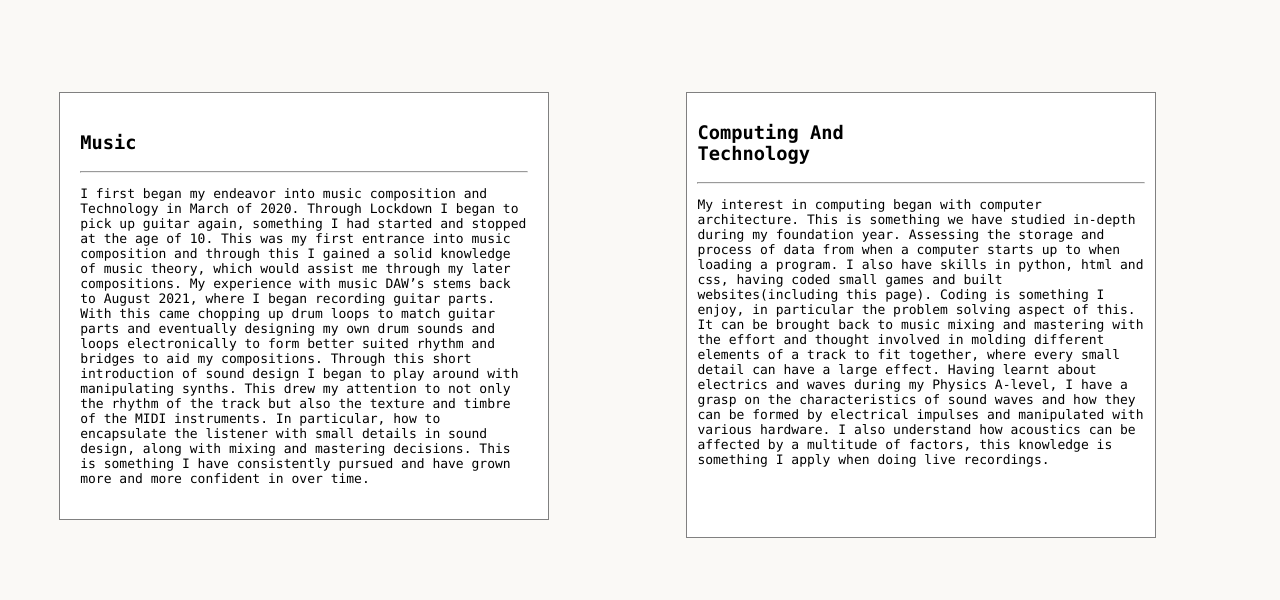
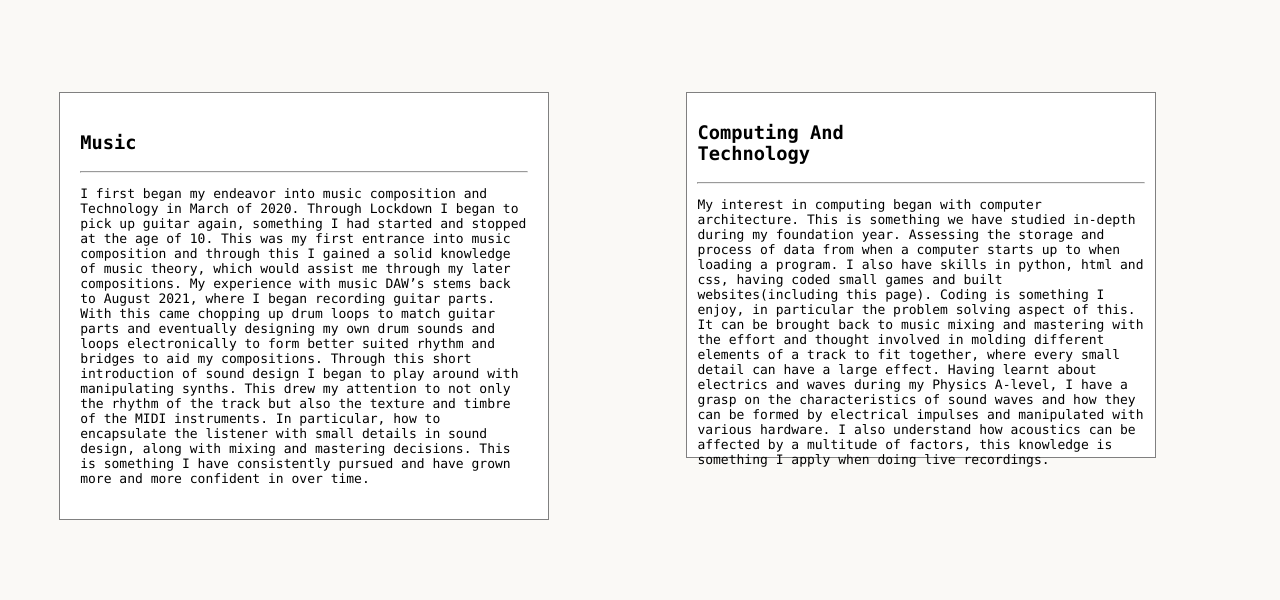
Before and after one commit to gmcbe/guymccabeportfolio, a plain HTML site: page index.html in a window 1280 px wide. Shown: the part 156-756 px from the top of the page. Drawn offline with Linux system fonts and the light colour scheme.

Commit message:
Update personal_gm.css

```diff
--- a/personal_gm.css
+++ b/personal_gm.css
@@ -56,7 +56,7 @@ position:absolute;
 float:right;
 margin-left:53%;
 width:35%;
-height:53%;
+height:43%;
 border:solid grey 1px;
 padding:10px;
 margin-top:240px;
```
